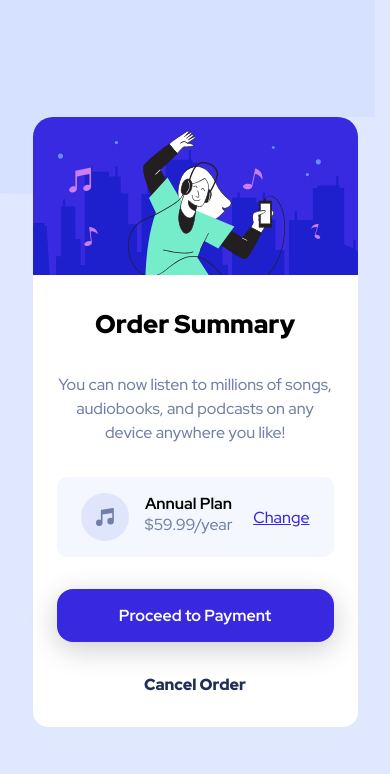
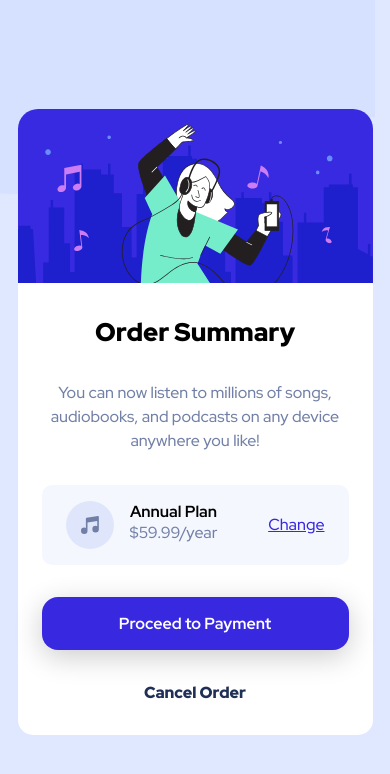
Before and after one commit to Idksomany/order-component, a plain HTML site: page index.html in a window 390 px wide. Drawn offline with Linux system fonts and the light colour scheme.

Commit message:
Update style.css

```diff
--- a/style.css
+++ b/style.css
@@ -104,7 +104,7 @@ body{
         background-color: hsl(225, 100%, 94%);
     }
     .card{
-        width: 325px;
+        width: 355px;
 
         margin: 2rem
     }
```
